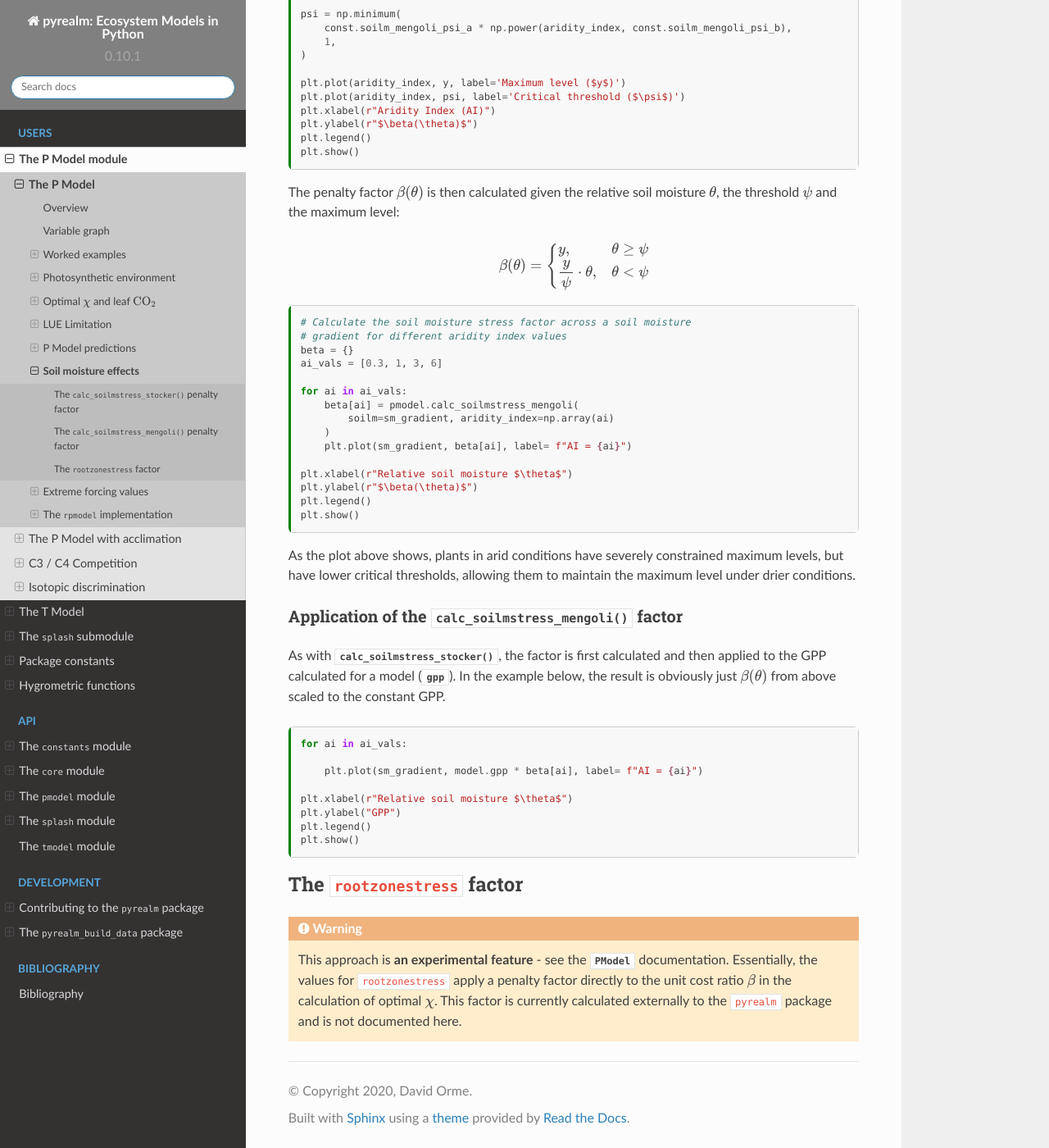
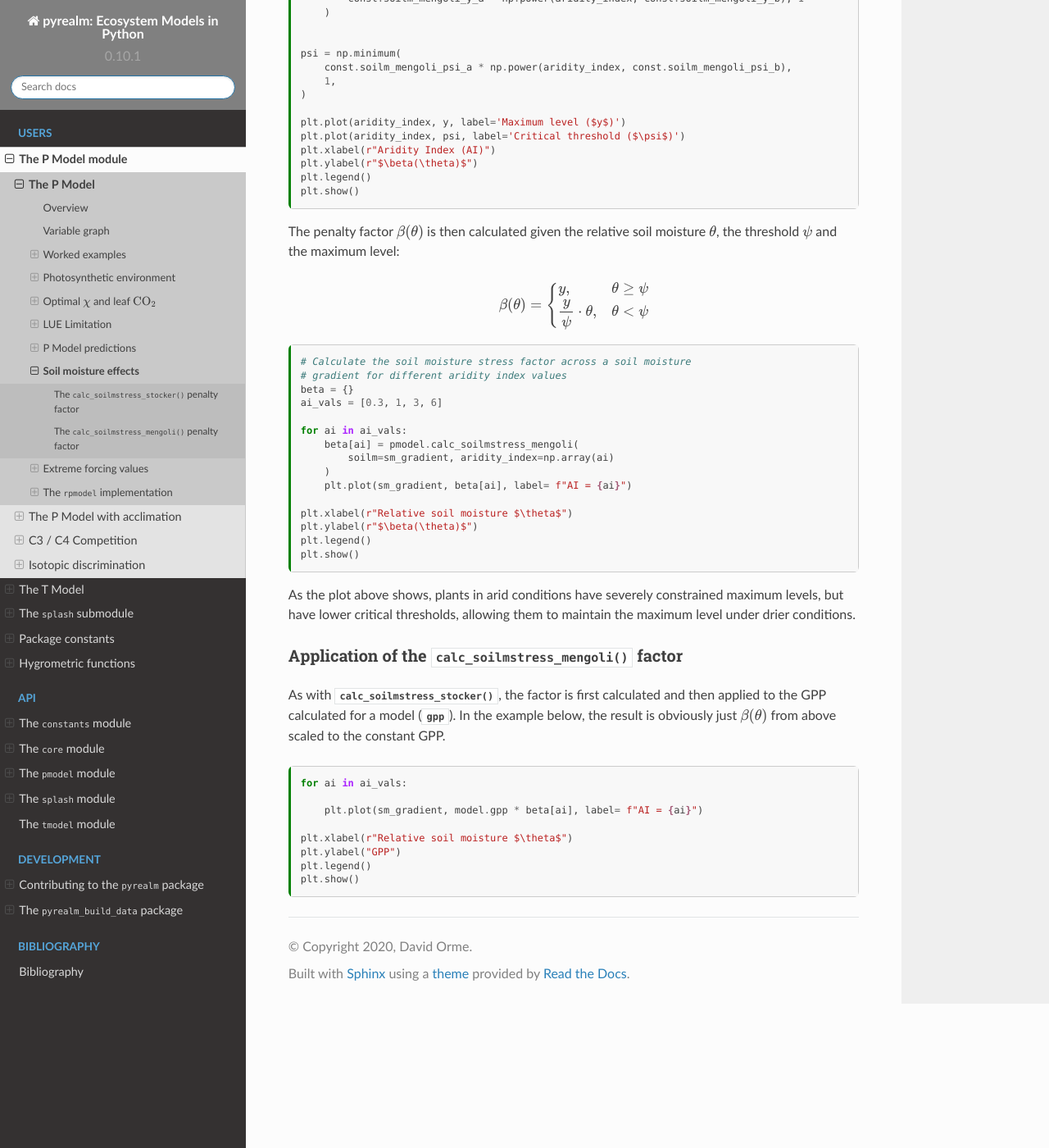
Before and after one commit to ImperialCollegeLondon/pyrealm, a Sphinx documentation site: the page built from docs/source/users/pmodel/pmodel_details/soil_moisture.md, in a window 1280 px wide and 1400 px high, scrolled down 3320 px. Shown: the whole window at 82% size. Built offline with Sphinx 7.4.7 and the Read the Docs theme 2.0.0, drawn with Linux system fonts in a browser that asks for light colours; cross-references to code outside the pages are shown as plain code; some of the changed text lies outside the part shown.

Commit message:
Update of soil moisture user docs

````diff
--- a/docs/source/users/pmodel/pmodel_details/soil_moisture.md
+++ b/docs/source/users/pmodel/pmodel_details/soil_moisture.md
@@ -23,7 +23,9 @@
     $\beta(\theta)$ {cite:p}`Stocker:2020dh`.
   * {func}`~pyrealm.pmodel.functions.calc_soilmstress_mengoli` calculates
   * $\beta(\theta)$ {cite:p}`mengoli:2023a`.
-* The experimental `rootzonestress` argument to {class}`~pyrealm.pmodel.pmodel.PModel`.
+* The experimental `rootzonestress` methods for
+  {class}`~pyrealm.pmodel.optimal_chi.OptimalChiABC`, which impose a direct stress
+  penalty on $\beta$.
 * The `lavergne20_c3` and `lavergne20_c4` methods for
   {class}`~pyrealm.pmodel.optimal_chi.OptimalChiABC`, which use an empirical model
   of the
@@ -31,8 +33,8 @@
   Altering this cost ratio - inconveniently also called $\beta$ - for soil moisture
   stress provides a more complete picture of plant responses than GPP penalty factors.
 
-The first three of these approaches are described here, but see [here](./optimal_chi)
-for details of the last method.
+The GPP penalty functions are described here, but see the [optimal chi](./optimal_chi)
+documentation for details of the other methods.
 
 ## The {func}`~pyrealm.pmodel.functions.calc_soilmstress_stocker` penalty factor
 
@@ -84,7 +86,7 @@
 the examples below, the default $\theta_0 = 0$ has been changed to $\theta_0 =
 0.1$ to make the lower bound more obvious.
 
-```{code-cell} python
+```{code-cell} ipython3
 :tags: [hide-input]
 
 from matplotlib import pyplot as plt
@@ -150,7 +152,7 @@
 efficiency from the P Model changes across an aridity gradient both with and without the
 soil moisture factor.
 
-```{code-cell}python
+```{code-cell} ipython3
 # Calculate the P Model in a constant environment
 tc = np.array([20] * 101)
 sm_gradient = np.linspace(0, 1.0, 101)
@@ -173,7 +175,7 @@
     gpp_stressed[mean_alpha] = model.gpp * sm_stress
 ```
 
-```{code-cell} python
+```{code-cell} ipython3
 :tags: [hide-input]
 
 plt.plot(sm_gradient, model.gpp, label="No soil moisture penalty")
@@ -233,7 +235,7 @@
 \end{align*}
 $$
 
-```{code-cell} python
+```{code-cell} ipython3
 from pyrealm.constants import PModelConst
 
 const=PModelConst()
@@ -261,15 +263,14 @@
 $\theta$, the threshold $\psi$ and the maximum level:
 
 $$
-
-\beta(\theta) &=
+\beta(\theta) =
     \begin{cases}
         y, & \theta \ge \psi \\
-        \dfrac{y}{\psi} \cdot \theta, & \theta \lt \psi \\
+        \dfrac{y}{\psi} \cdot \theta, & \theta \lt \psi
     \end{cases}
 $$
 
-```{code-cell} python
+```{code-cell} ipython3
 # Calculate the soil moisture stress factor across a soil moisture
 # gradient for different aridity index values
 beta = {}
@@ -298,7 +299,7 @@
 ({attr}`~pyrealm.pmodel.pmodel.PModel.gpp`). In the example below, the result is
 obviously just $\beta(\theta)$ from above scaled to the constant GPP.
 
-```{code-cell} python
+```{code-cell} ipython3
 for ai in ai_vals:
 
     plt.plot(sm_gradient, model.gpp * beta[ai], label= f"AI = {ai}")
@@ -309,12 +310,6 @@
 plt.show()
 ```
 
-## The `rootzonestress` factor
+```{code-cell} ipython3
 
-```{warning}
-This approach is **an experimental feature** - see the
-{class}`~pyrealm.pmodel.pmodel.PModel` documentation. Essentially, the values for
-`rootzonestress` apply a penalty factor directly to the unit cost ratio $\beta$ in the
-calculation of optimal $\chi$. This factor is currently calculated externally to the
-`pyrealm` package and is not documented here.
 ```
````
Also changed, not shown: other parts of docs/source/users/pmodel/pmodel_details/soil_moisture.md (+1 -1 lines), docs/source/users/pmodel/pmodel_details/optimal_chi.md (+148 -12 lines).
